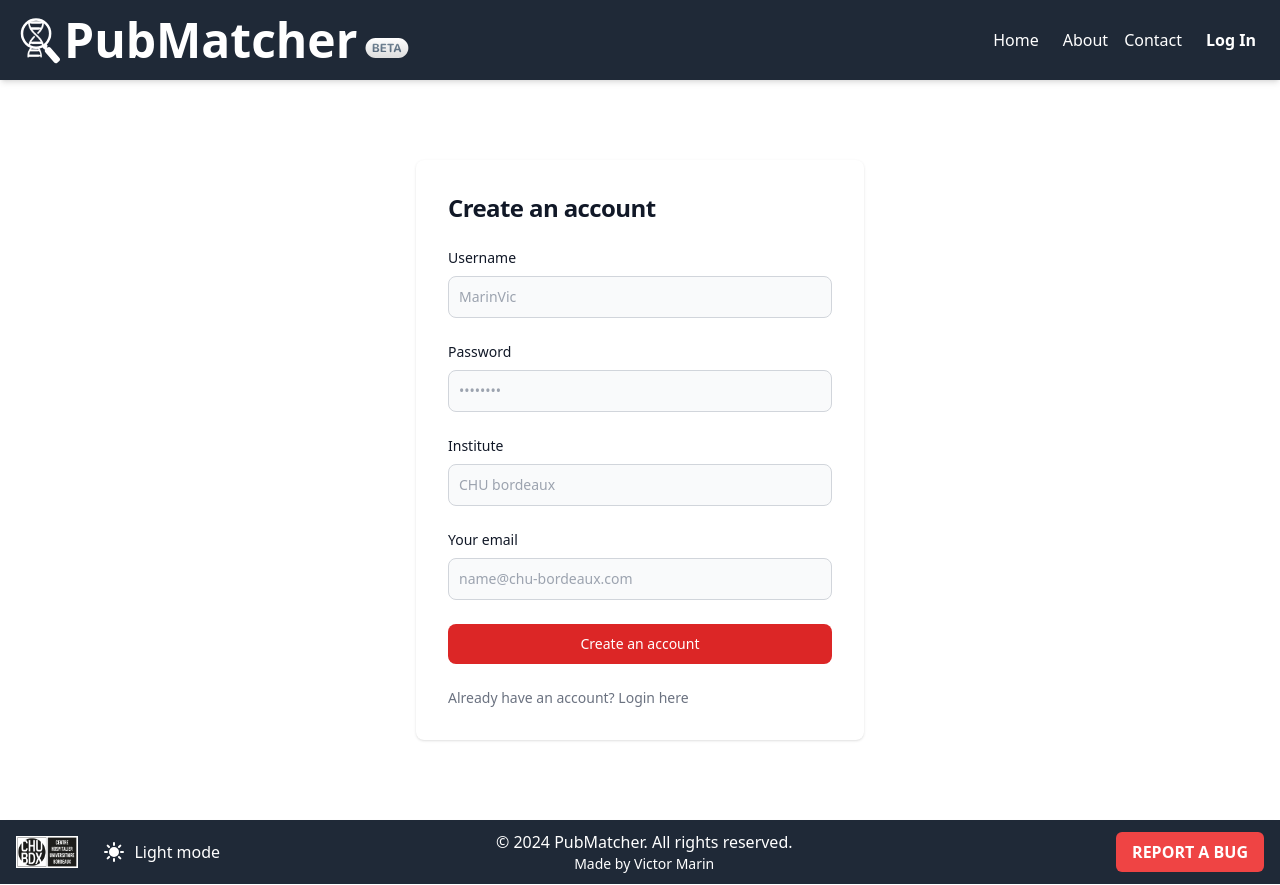
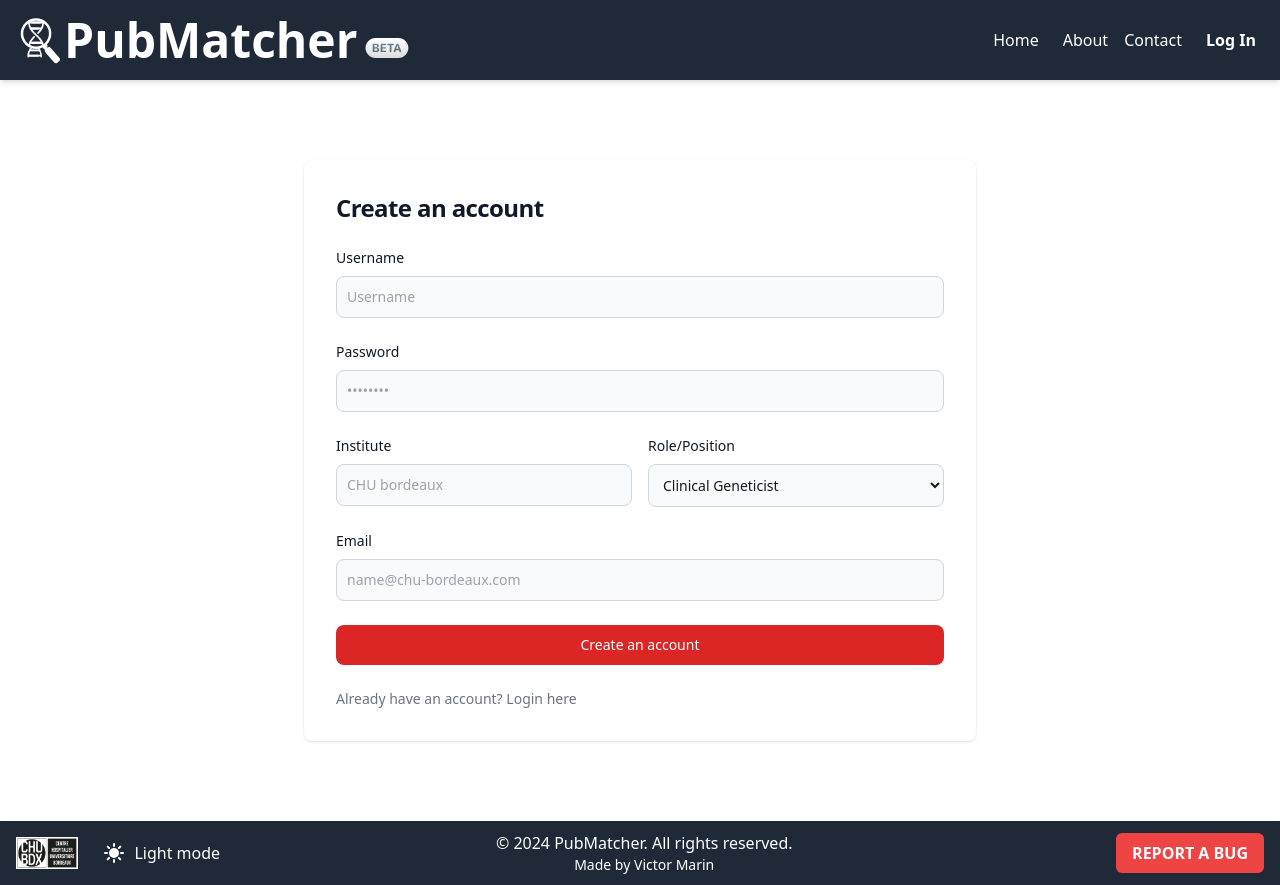
Before and after one commit to victormar1/PubMatcher, a Vue app: page /register in a window 1280 px wide. Built offline with nearby package versions, Linux system fonts and the light colour scheme; the HTML template or start-up script is replaced by a standard one.

Commit message:
feat: register form

```diff
--- a/controllers/loginController.js
+++ b/controllers/loginController.js
@@ -35,7 +35,7 @@
         res.status(200).json({
             message: 'Login successful',
             token,
-            user: { id: user.id, username: user.username, email:user.email, institute:user.institute },
+            user: { id: user.id, username: user.username, email:user.email, institute:user.institute, role:user.role },
         });
 
     } catch (error) {
--- a/src/authStateManager.js
+++ b/src/authStateManager.js
@@ -5,17 +5,15 @@
     username: localStorage.getItem('user') ? JSON.parse(localStorage.getItem('user')).username : '',
     email: localStorage.getItem('user') ? JSON.parse(localStorage.getItem('user')).email : '',
     institute: localStorage.getItem('user') ? JSON.parse(localStorage.getItem('user')).institute : '',
+    role: localStorage.getItem('user') ? JSON.parse(localStorage.getItem('user')).role : '',
 });
 
-export function login(username, email, institute, token) {
-    console.log(token)
-    console.log(username)
-    console.log(email)
-    console.log(institute)
+export function login(username, email, institute, role, token) {
     authState.isAuthenticated = true;
     authState.username = username;
     authState.email = email;
     authState.institute = institute;
+    authState.role = role;
     localStorage.setItem('token', token);
     localStorage.setItem('user', JSON.stringify({ username, email, institute }));
 }
@@ -25,6 +23,7 @@
     authState.username = '';
     authState.email = '';
     authState.institute = '';
+    authState.role = '';
     localStorage.removeItem('token');
     localStorage.removeItem('user');
 }
--- a/src/components/AccountPage.vue
+++ b/src/components/AccountPage.vue
@@ -41,9 +41,9 @@
                             </dd>
                         </dl>
                         <dl>
-                            <dt class="mb-1 font-semibold text-gray-900 dark:text-white">Autre infos</dt>
+                            <dt class="mb-1 font-semibold text-gray-900 dark:text-white">Role/Position</dt>
                             <div>
-                                <dd class="text-gray-500 dark:text-gray-400">Généticien</dd>
+                                <dd class="text-gray-500 dark:text-gray-400">{{ role }}</dd>
                             </div>
                         </dl>
                     </div>
@@ -84,6 +84,7 @@
                 this.username = user.username;
                 this.email = user.email;
                 this.institute = user.institute;
+                this.role = user.role;
             } else {
                 alert('You are not logged in.');
                 this.$router.push('/login');
@@ -100,6 +101,9 @@
         institute() {
             return authState.institute;
         },
+        role() {
+            return authState.role;
+        },
     },
     methods: {
         logout() {
--- a/src/components/LoginPage.vue
+++ b/src/components/LoginPage.vue
@@ -68,8 +68,8 @@
 
                 if (response.ok) {
                     const data = await response.json();
+                    login(data.user.username, data.user.email, data.user.institute,data.user.role, data.token);
                     console.log(data)
-                    login(data.user.username, data.user.email, data.user.institute, data.token);
                     this.$router.push('/account');
                 } else {
                     const errorData = await response.json();
--- a/src/components/RegisterPage.vue
+++ b/src/components/RegisterPage.vue
@@ -1,6 +1,6 @@
 <template>
     <div class="flex flex-col items-center justify-center px-6 py-20 mx-auto ">
-        <div class="w-full bg-white rounded-lg shadow dark:border md:mt-0 sm:max-w-md xl:p-0 dark:bg-gray-800 dark:border-gray-700">
+        <div class="w-full bg-white rounded-lg shadow dark:border md:mt-0 max-w-2xl xl:p-0 dark:bg-gray-800 dark:border-gray-700">
             <div class="p-6 space-y-4 md:space-y-6 sm:p-8">
                 <h1 class="text-xl font-bold leading-tight tracking-tight text-gray-900 md:text-2xl dark:text-white">
                     Create an account
@@ -8,18 +8,41 @@
                 <form class="space-y-4 md:space-y-6" action="#" @submit.prevent="createAccount">
                     <div>
                         <label for="username" class="block mb-2 text-sm font-medium text-gray-900 dark:text-white">Username</label>
-                        <input v-model="formData.username" type="username" name="username" id="username" placeholder="MarinVic" class="bg-gray-50 border border-gray-300 text-gray-900 text-sm rounded-lg focus:ring-primary-600 focus:border-primary-600 block w-full p-2.5 dark:bg-gray-700 dark:border-gray-600 dark:placeholder-gray-400 dark:text-white dark:focus:ring-blue-500 dark:focus:border-blue-500" required="">
+                        <input v-model="formData.username" type="username" name="username" id="username" placeholder="Username" class="bg-gray-50 border border-gray-300 text-gray-900 text-sm rounded-lg focus:ring-primary-600 focus:border-primary-600 block w-full p-2.5 dark:bg-gray-700 dark:border-gray-600 dark:placeholder-gray-400 dark:text-white dark:focus:ring-blue-500 dark:focus:border-blue-500" required="">
                     </div>
                     <div>
                         <label for="password" class="block mb-2 text-sm font-medium text-gray-900 dark:text-white">Password</label>
                         <input v-model="formData.password" type="password" name="password" id="password" placeholder="••••••••" class="bg-gray-50 border border-gray-300 text-gray-900 text-sm rounded-lg focus:ring-primary-600 focus:border-primary-600 block w-full p-2.5 dark:bg-gray-700 dark:border-gray-600 dark:placeholder-gray-400 dark:text-white dark:focus:ring-blue-500 dark:focus:border-blue-500" required="">
                     </div>
-                    <div>
-                        <label for="institute" class="block mb-2 text-sm font-medium text-gray-900 dark:text-white">Institute</label>
-                        <input v-model="formData.institute" type="institute" name="institute" id="institute" placeholder="CHU bordeaux" class="bg-gray-50 border border-gray-300 text-gray-900 text-sm rounded-lg focus:ring-primary-600 focus:border-primary-600 block w-full p-2.5 dark:bg-gray-700 dark:border-gray-600 dark:placeholder-gray-400 dark:text-white dark:focus:ring-blue-500 dark:focus:border-blue-500" required="">
+                    <div class="flex flex-row justify-between">
+                        <div class="w-1/2 pr-2">
+                            <label for="institute" class="block mb-2 text-sm font-medium text-gray-900 dark:text-white">Institute</label>
+                            <input v-model="formData.institute" type="institute" name="institute" id="institute" placeholder="CHU bordeaux" class="bg-gray-50 border border-gray-300 text-gray-900 text-sm rounded-lg focus:ring-primary-600 focus:border-primary-600 block w-full p-2.5 dark:bg-gray-700 dark:border-gray-600 dark:placeholder-gray-400 dark:text-white dark:focus:ring-blue-500 dark:focus:border-blue-500" required="">
+                        </div>
+                        <div class="w-1/2 pl-2">
+                            <form>
+                                <label for="role" class="block mb-2 text-sm font-medium text-gray-900 dark:text-white">Role/Position</label>
+                                <select
+                                    id="role"
+                                    v-model="formData.role"
+                                    class="bg-gray-50 border outline-none focus:outline-none border-gray-300 text-gray-900 text-sm rounded-lg block w-full p-2.5 dark:bg-gray-700 dark:border-gray-600 dark:placeholder-gray-400 dark:text-white"
+                                >
+                                    <option value="Clinical Geneticist">Clinical Geneticist</option>
+                                    <option value="Molecular Biologist">Molecular Biologist</option>
+                                    <option value="Genetic Counselor">Genetic Counselor</option>
+                                    <option value="Bioinformatician">Bioinformatician</option>
+                                    <option value="Oncologist">Oncologist</option>
+                                    <option value="Pediatric Geneticist">Pediatric Geneticist</option>
+                                    <option value="Reproductive Specialist">Reproductive Specialist</option>
+                                    <option value="Pharmacogeneticist">Pharmacogeneticist</option>
+                                    <option value="Laboratory Technician">Laboratory Technician</option>
+                                    <option value="Medical Research Scientist">Medical Research Scientist</option>
+                                </select>
+                            </form>
+                        </div>
                     </div>
                     <div>
-                        <label for="email" class="block mb-2 text-sm font-medium text-gray-900 dark:text-white">Your email</label>
+                        <label for="email" class="block mb-2 text-sm font-medium text-gray-900 dark:text-white">Email</label>
                         <input v-model="formData.email" type="email" name="email" id="email" class="bg-gray-50 border border-gray-300 text-gray-900 text-sm rounded-lg focus:ring-primary-600 focus:border-primary-600 block w-full p-2.5 dark:bg-gray-700 dark:border-gray-600 dark:placeholder-gray-400 dark:text-white dark:focus:ring-blue-500 dark:focus:border-blue-500" placeholder="name@chu-bordeaux.com" required="">
                     </div>
                     <button type="submit" class="w-full text-white bg-red-600 hover:bg-primary-700 focus:ring-4 focus:outline-none focus:ring-primary-300 font-medium rounded-lg text-sm px-5 py-2.5 text-center dark:bg-primary-600 dark:hover:bg-primary-700 dark:focus:ring-primary-800">Create an account</button>
@@ -43,6 +66,7 @@
                 password: '',
                 institute: '',
                 email: '',
+                role: 'Clinical Geneticist',
             },
         };
     },
--- a/src/main.js
+++ b/src/main.js
@@ -14,6 +14,6 @@
   .use(VueGtag, {
     config: { id: "G-PGNGTTRTN2" },
     debug_mode: true,
-  }, router)
+  })
   .use(FloatingVue)
   .mount('#app');
```
Also changed, not shown: controllers/registerController.js (+4 -4 lines), 10 other files (tests, documents, lock files or other folders).
